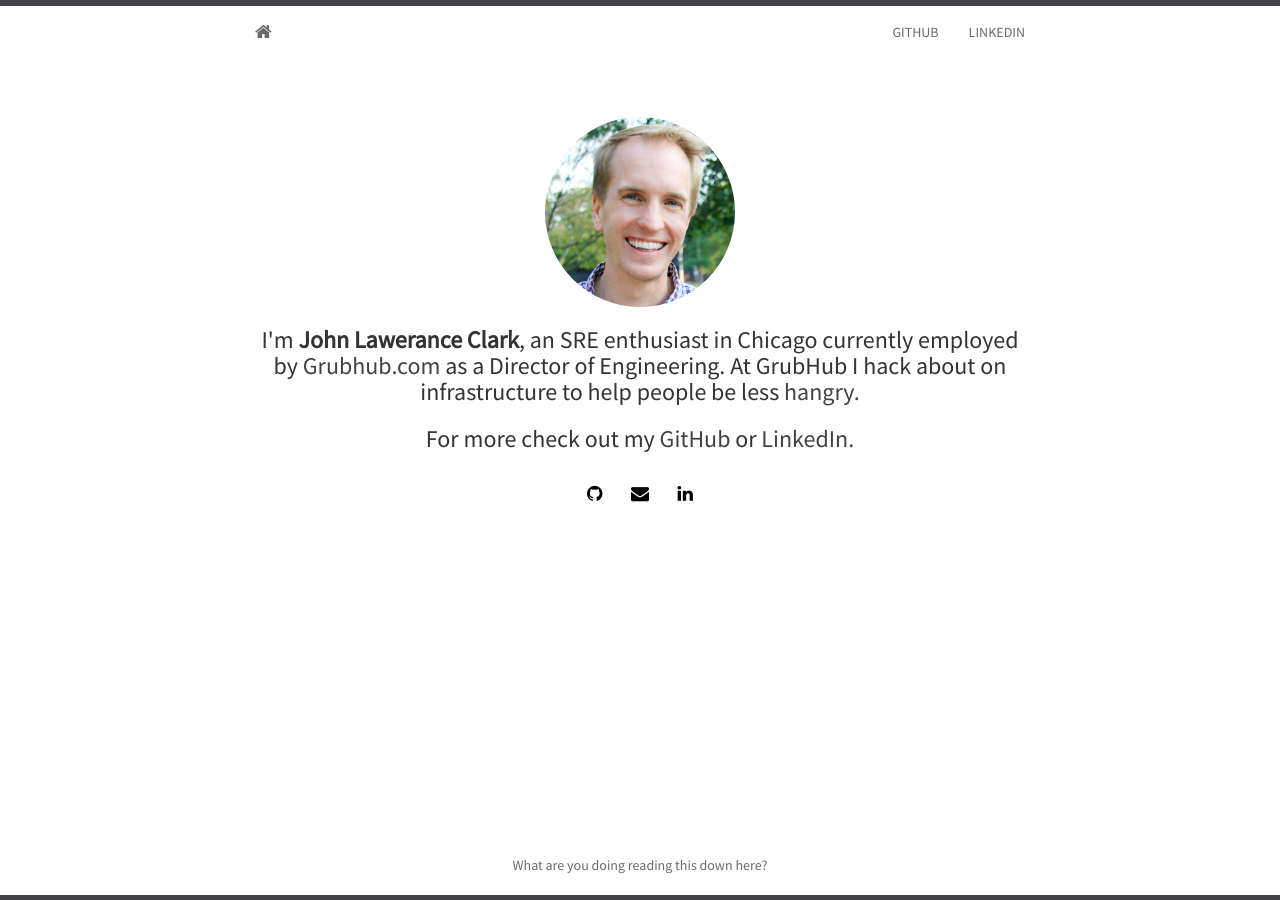
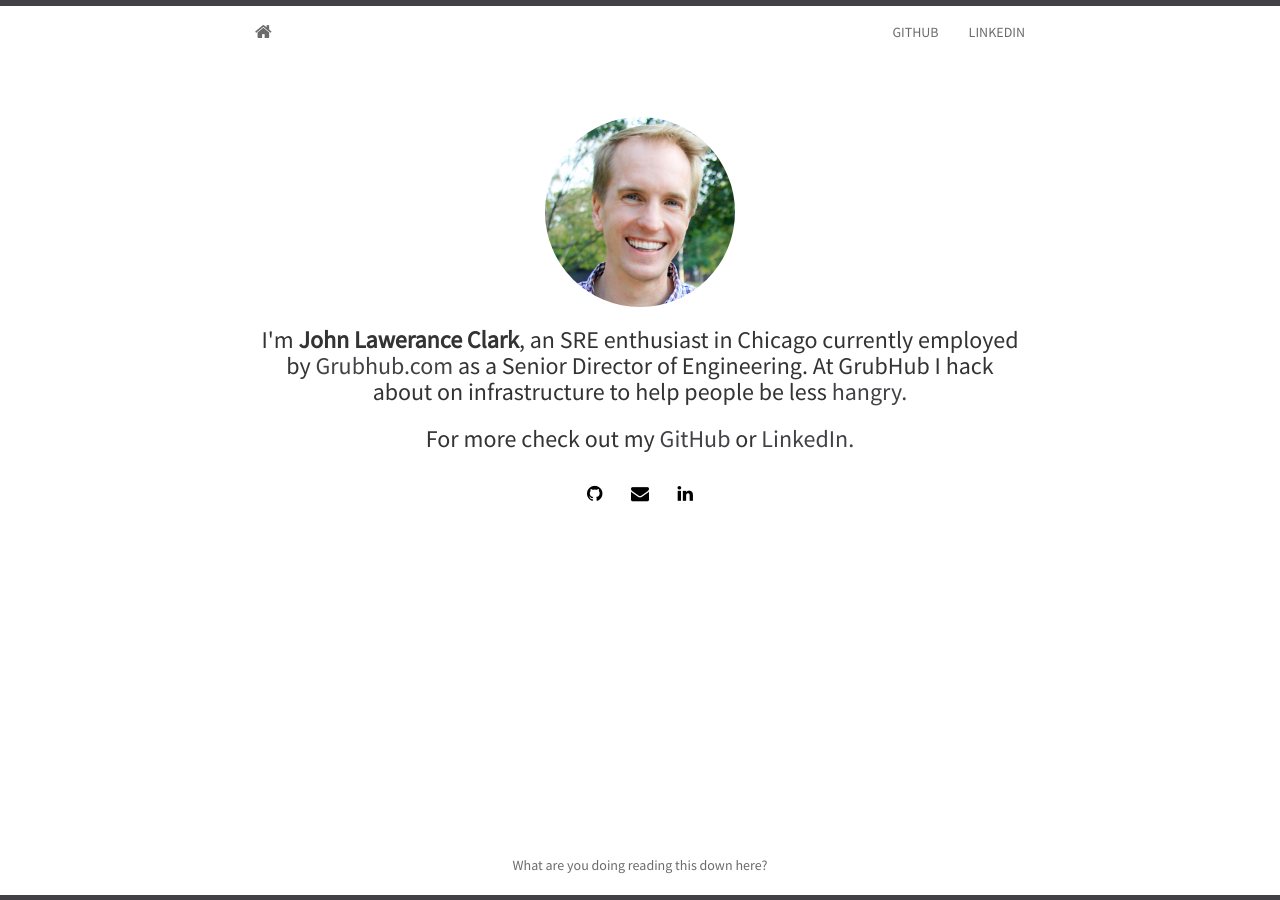
Before and after one commit to johnlawerance/johnlawerance.github.io, a Jekyll site: the page built from index.html, in a window 1280 px wide. Built offline with Jekyll 4.4.1, drawn with Linux system fonts in a browser that asks for light colours; nearby versions of some CDN libraries; Markdown is read by kramdown in place of the engine named in the settings; the list of posts is cut into pages by our own code.

Commit message:
hey look at that i was promoted

```diff
--- a/index.html
+++ b/index.html
@@ -7,7 +7,7 @@
 	  <div class="avatar">
 		<img class="img-circle" src="{{ site.baseurl }}static/img/{{ site.avatar }}" alt="Responsive image">
 	  </div>
-    <h3> I'm <strong>John Lawerance Clark</strong>, an SRE enthusiast in Chicago currently employed by <a href="https://grubhub.com">Grubhub.com</a> as a Director of Engineering. At GrubHub I hack about on infrastructure to help people be less <a href="http://www.urbandictionary.com/define.php?term=Hangry&utm_source=search-action">hangry.</a></h3>
+    <h3> I'm <strong>John Lawerance Clark</strong>, an SRE enthusiast in Chicago currently employed by <a href="https://grubhub.com">Grubhub.com</a> as a Senior Director of Engineering. At GrubHub I hack about on infrastructure to help people be less <a href="http://www.urbandictionary.com/define.php?term=Hangry&utm_source=search-action">hangry.</a></h3>
     <h3>For more check out my <a href="https://github.com/johnlawerance">GitHub</a> or <a href="https://www.linkedin.com/in/johnlaweranceclark">LinkedIn.</a></h3>
 	  {% include social.html %}
 	</div>
```
